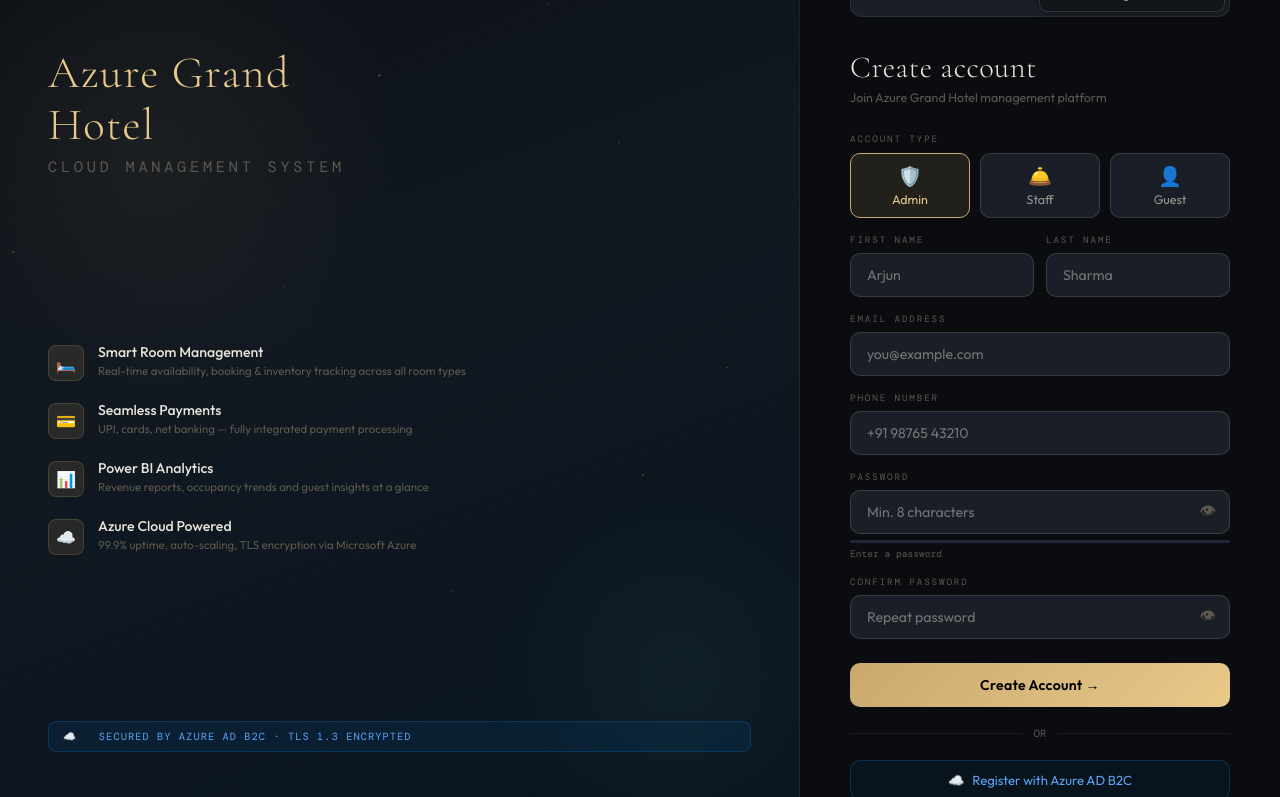
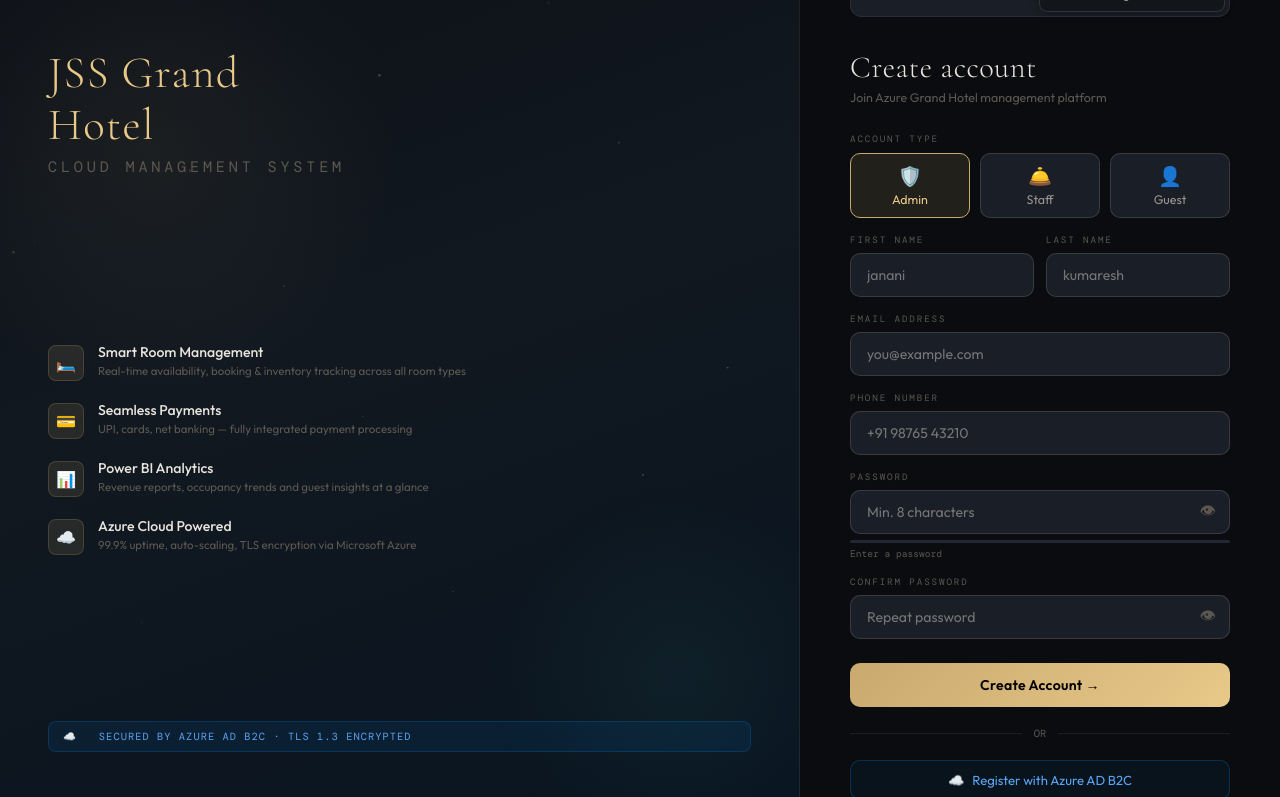
Before and after one commit to jananikumaresh/hotel-project, a plain HTML site: page hotel_management_system.html in a window 1280 px wide. Both pictures are taken after a click on the element "Register". Shown: the top 797 px of the page. Drawn offline with nearby package versions, Linux system fonts and the light colour scheme; a web font is replaced by a local one.

Commit message:
hotel_management_system.html

```diff
--- a/hotel_management_system.html
+++ b/hotel_management_system.html
@@ -945,7 +945,7 @@
   <div class="auth-left">
     <div class="auth-particles" id="particles"></div>
     <div class="auth-hotel-name">
-      Azure Grand<br>Hotel
+      JSS Grand<br>Hotel
       <span>Cloud Management System</span>
     </div>
 
@@ -1055,11 +1055,11 @@
         <div style="display:grid;grid-template-columns:1fr 1fr;gap:12px;margin-bottom:16px">
           <div class="auth-field" style="margin-bottom:0">
             <label>First Name</label>
-            <input class="auth-input" type="text" id="regFirst" placeholder="Arjun">
+            <input class="auth-input" type="text" id="regFirst" placeholder="janani">
           </div>
           <div class="auth-field" style="margin-bottom:0">
             <label>Last Name</label>
-            <input class="auth-input" type="text" id="regLast" placeholder="Sharma">
+            <input class="auth-input" type="text" id="regLast" placeholder="kumaresh">
           </div>
         </div>
 
```
